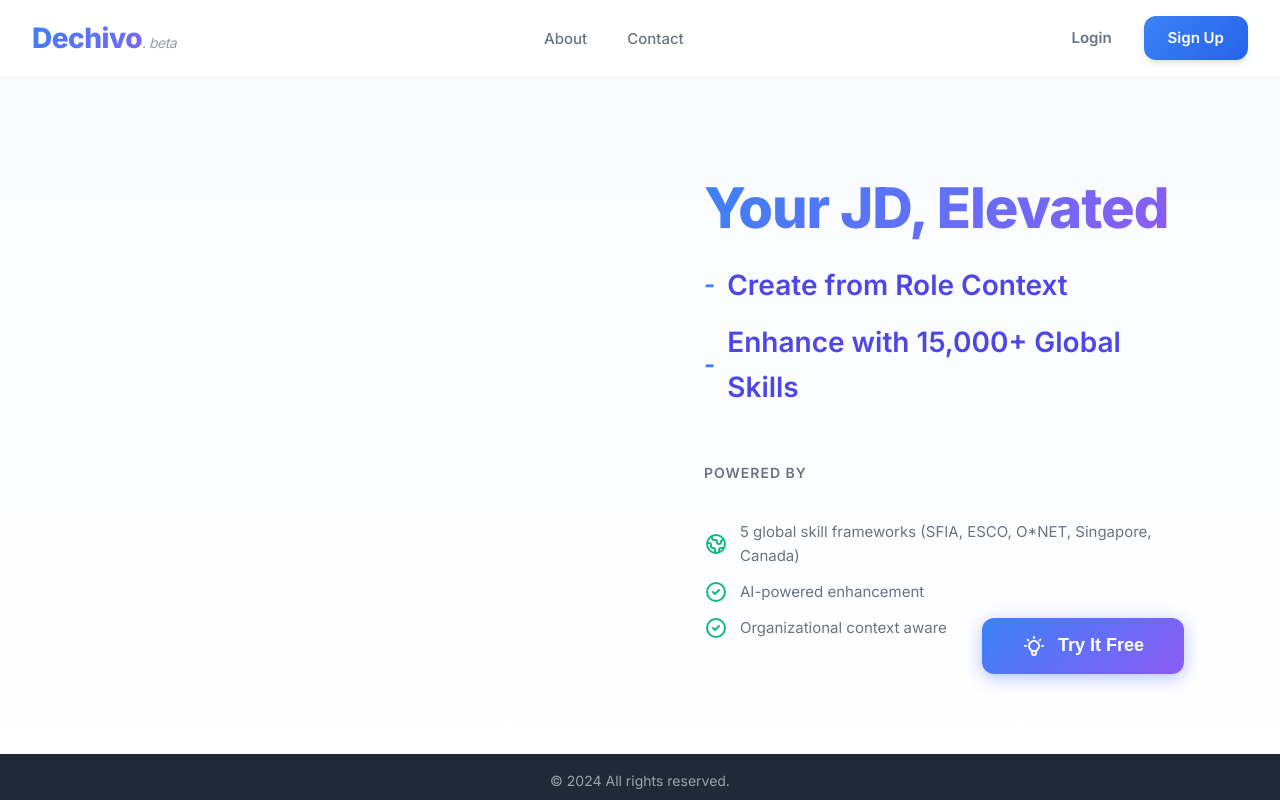
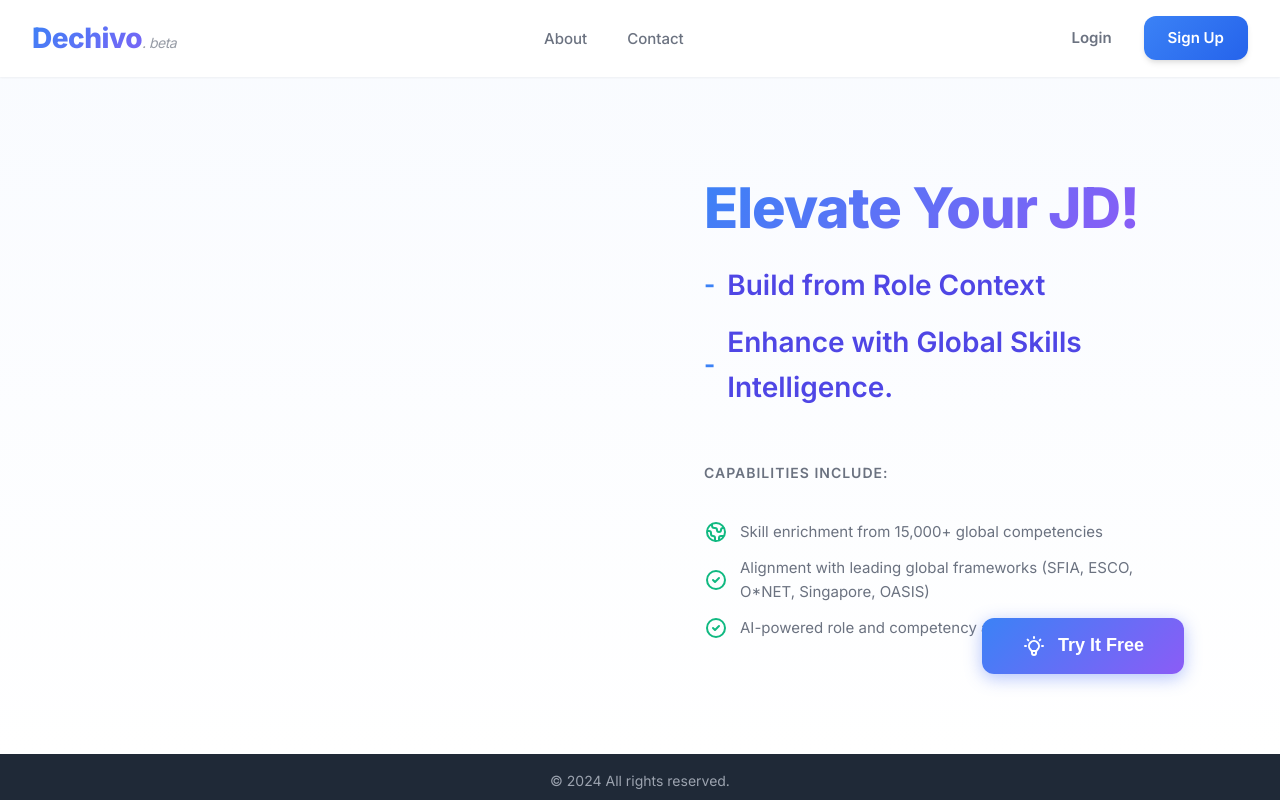
Before and after one commit to balu72/dechivo, a React (Vite) app in the folder frontend/: page / in a window 1280 px wide. Built offline with nearby package versions, Linux system fonts and the light colour scheme.

Commit message:
refactor: Update framework name from 'Canada' to 'Oasis' across documentation and refine landing page content.

```diff
--- a/frontend/src/pages/LandingPage.jsx
+++ b/frontend/src/pages/LandingPage.jsx
@@ -105,32 +105,32 @@ const LandingPage = () => {
                     {/* Right Side - Content */}
                     <div className="hero-content-section">
                         <div className="hero-content">
-                            <h1 className="hero-title">
-                                <span className="gradient-text">Your JD, Elevated</span>
-                            </h1>
+                            <h2 className="hero-title">
+                                <span className="gradient-text">Elevate Your JD!</span>
+                            </h2>
                             <ul className="hero-value-props">
-                                <li>Create from Role Context</li>
-                                <li>Enhance with 15,000+ Global Skills</li>
+                                <li>Build from Role Context</li>
+                                <li>Enhance with Global Skills Intelligence.</li>
                             </ul>
-                            <p className="hero-features-title">Powered by</p>
+                            <p className="hero-features-title">Capabilities include:</p>
                             <div className="hero-features">
                                 <div className="feature-item">
                                     <svg viewBox="0 0 24 24" fill="none" width="24" height="24">
                                         <path d="M3.055 11H5a2 2 0 012 2v1a2 2 0 002 2 2 2 0 012 2v2.945M8 3.935V5.5A2.5 2.5 0 0010.5 8h.5a2 2 0 012 2 2 2 0 104 0 2 2 0 012-2h1.064M15 20.488V18a2 2 0 012-2h3.064M21 12a9 9 0 11-18 0 9 9 0 0118 0z" stroke="currentColor" strokeWidth="2" strokeLinecap="round" strokeLinejoin="round" />
                                     </svg>
-                                    <span>5 global skill frameworks (SFIA, ESCO, O*NET, Singapore, Canada)</span>
+                                    <span>Skill enrichment from 15,000+ global competencies</span>
                                 </div>
                                 <div className="feature-item">
                                     <svg viewBox="0 0 24 24" fill="none" width="24" height="24">
                                         <path d="M9 12L11 14L15 10M21 12C21 16.9706 16.9706 21 12 21C7.02944 21 3 16.9706 3 12C3 7.02944 7.02944 3 12 3C16.9706 3 21 7.02944 21 12Z" stroke="currentColor" strokeWidth="2" strokeLinecap="round" strokeLinejoin="round" />
                                     </svg>
-                                    <span>AI-powered enhancement</span>
+                                    <span>Alignment with leading global frameworks (SFIA, ESCO, O*NET, Singapore, OASIS)</span>
                                 </div>
                                 <div className="feature-item">
                                     <svg viewBox="0 0 24 24" fill="none" width="24" height="24">
                                         <path d="M9 12L11 14L15 10M21 12C21 16.9706 16.9706 21 12 21C7.02944 21 3 16.9706 3 12C3 7.02944 7.02944 3 12 3C16.9706 3 21 7.02944 21 12Z" stroke="currentColor" strokeWidth="2" strokeLinecap="round" strokeLinejoin="round" />
                                     </svg>
-                                    <span>Organizational context aware</span>
+                                    <span>AI-powered role and competency augmentation</span>
                                 </div>
                             </div>
                         </div>
```
Also changed, not shown: 2 other files (tests, documents, lock files or other folders).
